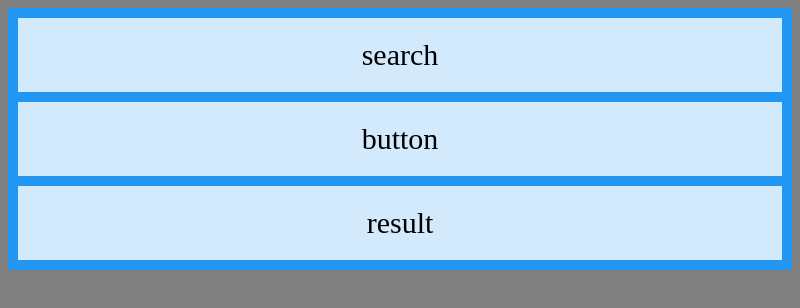
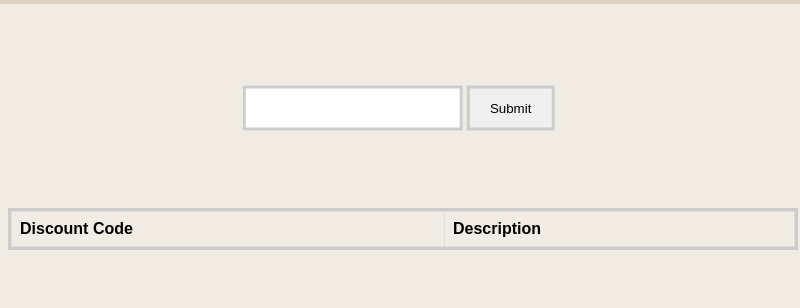
Before and after one commit to 4bpb/couponer, an Electron app: page src/frontend/mainPage/index.html in a window 800 px wide. Drawn offline with Linux system fonts and the light colour scheme.

Commit message:
Completed

```diff
--- a/package.json
+++ b/package.json
@@ -45,7 +45,10 @@
     }
   },
   "dependencies": {
-    "electron-squirrel-startup": "^1.0.0"
+    "electron-squirrel-startup": "^1.0.0",
+    "foundation-sites": "^6.7.4",
+    "gulp": "^4.0.2",
+    "node-fetch": "^2.6.5"
   },
   "devDependencies": {
     "@electron-forge/cli": "^6.0.0-beta.61",
--- a/src/frontend/mainPage/index.css
+++ b/src/frontend/mainPage/index.css
@@ -1,32 +1,115 @@
-.search { grid-area: search; }
-.button { grid-area: button; }
-.result { grid-area: result; }
+
+body{
+  background-color: #F0ECE3;
+}
 
 
-body{
-  background-color: gray;
-  position: relative;
+/* Scroll bar start */
+/* width */
+::-webkit-scrollbar {
+  width: 10px;
+  margin: 0;
+}
+
+/* Track */
+::-webkit-scrollbar-track {
+  background: #f1f1f1;
+  border-radius: 10px;
+}
+
+/* Handle */
+::-webkit-scrollbar-thumb {
+  background: #888;
+  border-radius: 10px;
+}
+
+/* Handle on hover */
+::-webkit-scrollbar-thumb:hover {
+  background: #555;
+}
+/* Scroll bar End */
+
+
+#header{
+  width: 100%;
+  height: .5%;
+  top: 0px;
+  left: 0px;
+  position: fixed;
+  background-color: #DFD3C3;
+}
+
+#result{
+  width: 100%;
+  height: 100%;
+  border: 3px solid #ccc;
 
 }
+table {
+  font-family: arial, sans-serif;
+  border-collapse: collapse;
+  width: 100%;
+}
 
-.grid-container {
-  display: grid;
-  grid-template-areas:
-    'search search search search search search'
-    'button button button button button button'
-    'result result result result result result';
-  grid-auto-flow: row;
-  grid-gap: 10px;
-  background-color: #2196F3;
-  padding: 10px;
+td, th {
+  border: 1px solid #dddddd;
+  text-align: left;
+  padding: 8px;
+}
+
+tr:nth-child(even) {
+  background-color: #dddddd;
+}
 
 
 
+#search{
+  height: 200px;
+  position: relative;
 }
 
-.grid-container > div {
-  background-color: rgba(255, 255, 255, 0.8);
-  text-align: center;
-  padding: 20px 0;
-  font-size: 30px;
+
+.Form{
+  position: absolute;
+  top: 50%;
+  left: 50%;
+  transform: translate(-50%, -50%);
+  overflow: auto;
 }
+
+#submit{
+  padding: 12px 20px;
+  margin: 8px 0;
+  border: 3px solid #ccc;
+}
+#submit:hover{
+  background-color: #F8F8FF;
+}
+#submit:active{
+  animation-name: submit;
+  animation-duration: .1s;
+  background-color: white;
+}
+
+@keyframes submit {
+  from {background-color: white;}
+  to {background-color: #00b300;}
+}
+
+
+
+
+input[type=text] {
+  width: 70%;
+  padding: 12px 20px;
+  margin: 8px 0;
+  box-sizing: border-box;
+  border: 3px solid #ccc;
+  -webkit-transition: 0.5s;
+  transition: 0.5s;
+  outline: none;
+}
+
+input[type=text]:focus {
+  border: 3px solid #555;
+}
--- a/src/frontend/mainPage/index.html
+++ b/src/frontend/mainPage/index.html
@@ -9,10 +9,29 @@
   <title>Couponer</title>
 </head>
 <body>
-  <div class="grid-container">
-    <div class="search">search</div>
-    <div class="button">button</div>
-    <div class="result">result</div>
-  </div>
+<div id="header"></div>
+
+<div id="search">
+  <form class="Form">
+    <input type="text" id="website" >
+    <input type="button" id="submit" value="Submit">
+  </form>
+</div>
+
+<div id="result">
+<table id="gotresult">
+<tbody id="tablebody">
+  <tr>
+    <th>Discount Code</th>
+    <th>Description</th>
+  </tr>
+</tbody>
+
+
+
+
+
+</table>
+</div>
 </body>
 </html>
```
Also changed, not shown: src/index.js (+11 -2 lines), src/preload.js (added, +171 -0 lines), 1 other file.
